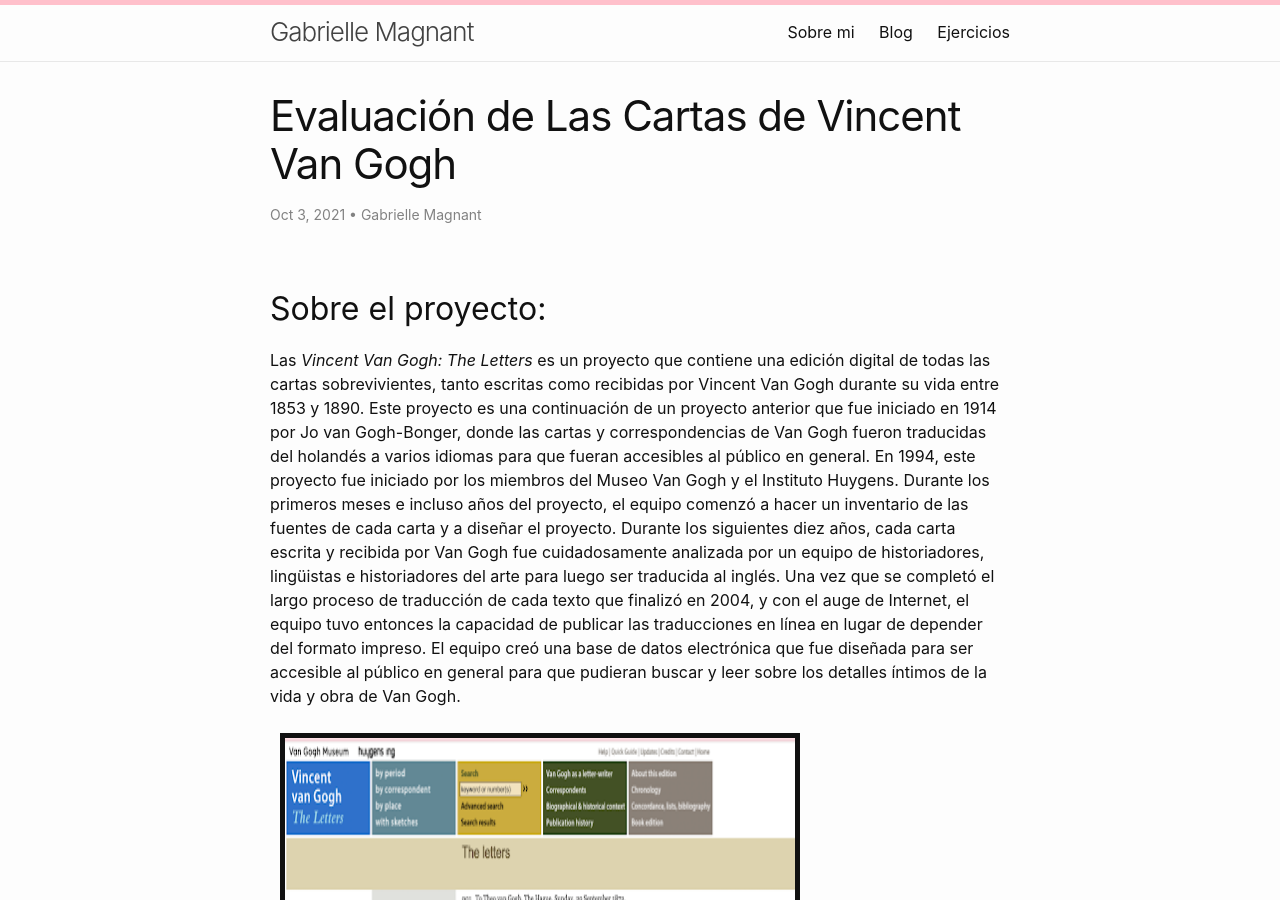
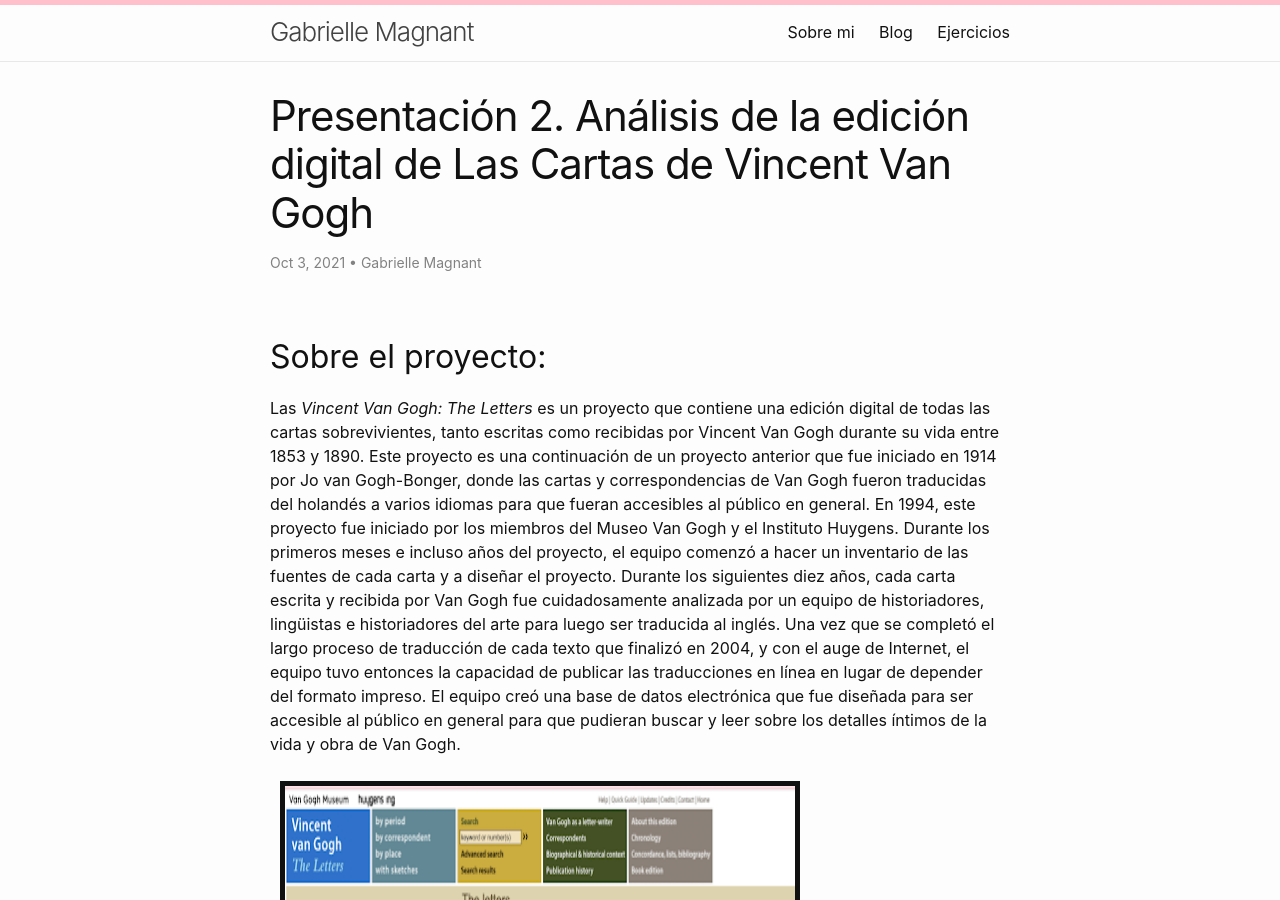
Before and after one commit to gmagnant00/gmagnant00.github.io, a Jekyll site: the page built from _posts/2021-10-11-edición-digital.md, in a window 1280 px wide and 900 px high. Built offline with Jekyll 4.4.1, drawn with Linux system fonts in a browser that asks for light colours.

Commit message:
Update 2021-10-11-edición-digital.md

```diff
--- a/_posts/2021-10-11-edición-digital.md
+++ b/_posts/2021-10-11-edición-digital.md
@@ -1,6 +1,6 @@
 ---
 layout: post
-title: "Evaluación de Las Cartas de Vincent Van Gogh"
+title: "Presentación 2. Análisis de la edición digital de Las Cartas de Vincent Van Gogh"
 date: 2021-10-03
 author: Gabrielle Magnant
 ---
```
